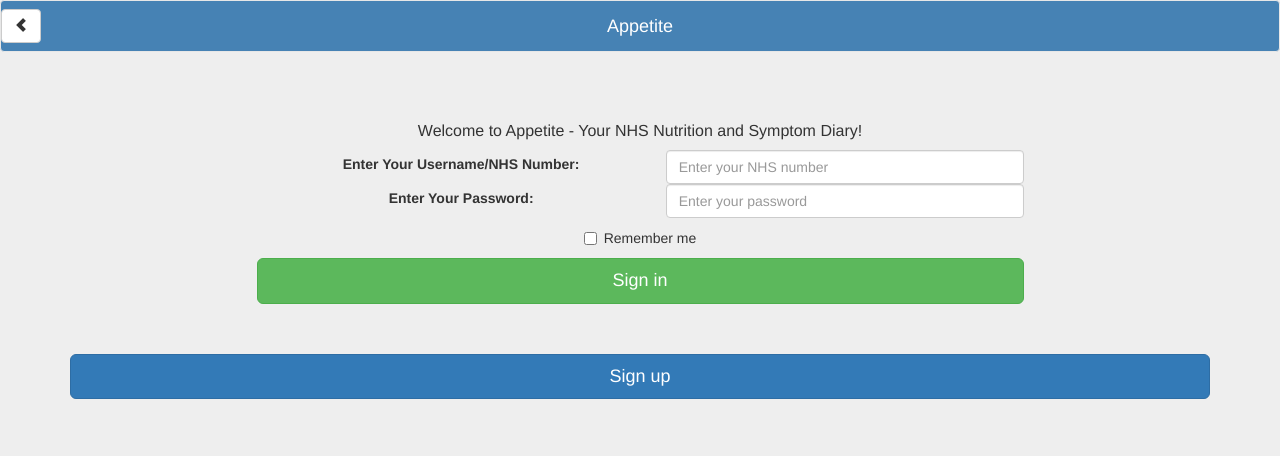
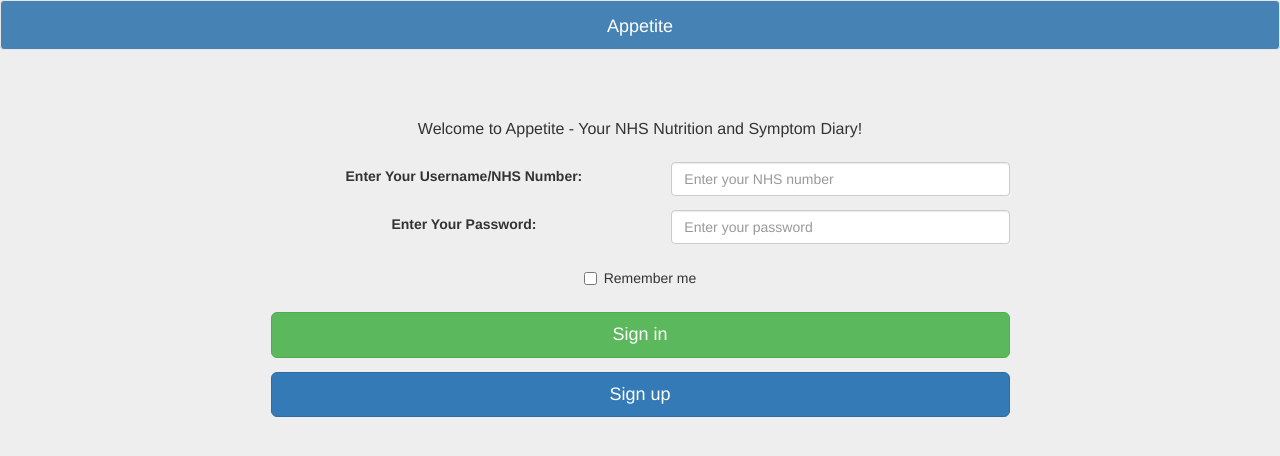
Before and after one commit to maodayezheng/nhs-nutrition-diary, a PHP site: page / in a window 1280 px wide. Shown: the top 456 px of the page. Run offline with PHP 8.4, Linux system fonts and the light colour scheme.

Commit message:
fix index css

```diff
--- a/nhs-nutrition-diary/WebContent/css/standardPage.css
+++ b/nhs-nutrition-diary/WebContent/css/standardPage.css
@@ -43,6 +43,12 @@ body{
 .history-panel{
 	height:400px;
 
+
+}
+.login-tabel{
+
+	border-collapse:separate;
+	border-spacing:1em;
 
 }
 .modal-form > input,
--- a/nhs-nutrition-diary/WebContent/index.html
+++ b/nhs-nutrition-diary/WebContent/index.html
@@ -25,9 +25,7 @@
 	<nav class="navbar navbar-default" role="navigation">
     	<div class="row">
  			<div class="col-xs-2 border">
- 				<button class="btn btn-default navbar-btn" id="nav-button">
- 					<i class="glyphicon glyphicon-chevron-left"></i>
- 				</button>
+
     		</div>
       		<div class="col-xs-8 border navbar-title">Appetite</div>
       		<div class="col-xs-2 visible-xs-block border">
@@ -39,11 +37,7 @@
 		<form class="form-signin" role="form" method="post" action="scripts/database/server/login.php"">
 			<h3 class="form-signin-heading greeding" style="text-align: center;">Welcome to Appetite - Your NHS Nutrition and Symptom Diary!</h3>
 
-    		<table border="0" width="100%" style="text-align: center;">
-				  <tr>
-				    <th></th>
-				    <th></th>
-				  </tr>
+    		<table class="login-tabel"border="0" width="100%" style="text-align: center;">
 				  <tr>
 				    <td><label for="nhsnumber">Enter Your Username/NHS Number:</label></td>
 				    <td><input class="form-control" name="nhsnumber" id="inputAccount" type="text" placeholder="Enter your NHS number" ></td>
@@ -64,10 +58,13 @@
 				  <tr>
 				    <td colspan="2"><button id="btn_signin_to_home" class="btn btn-lg btn-success btn-block">Sign in</button></td>
 				  </tr>
+				  <tr>
+				  <td colspan="2"><button id="btn_signup_to_details" class="btn btn-lg btn-primary btn-block" onclick="Navigator.prototype.navigate(this.id)">Sign up</button></td>
+				  </tr>
 				  </table>
 			</form>
 
-		<button id="btn_signup_to_details" class="btn btn-lg btn-primary btn-block" onclick="Navigator.prototype.navigate(this.id)">Sign up</button>
+
 
 
 
```
